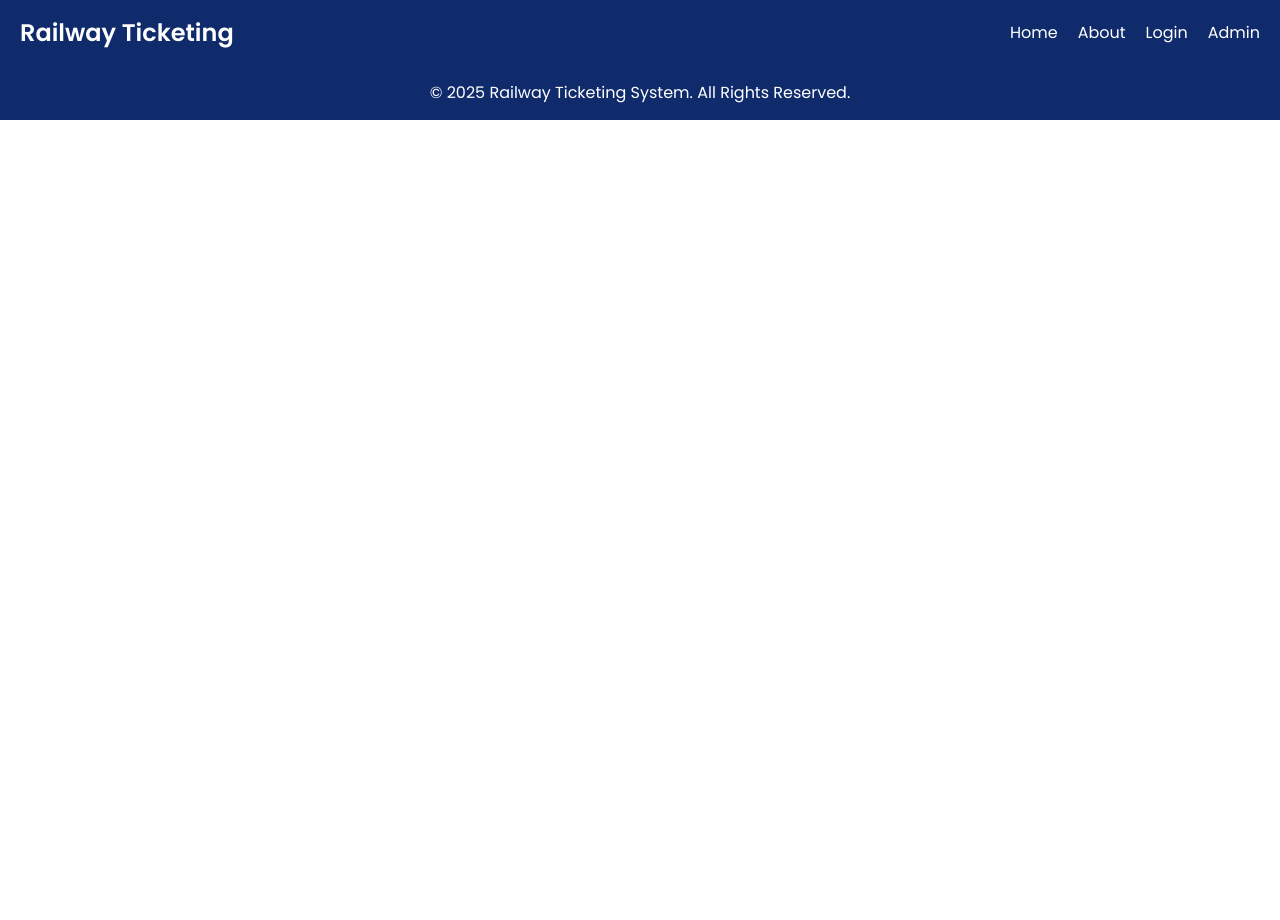
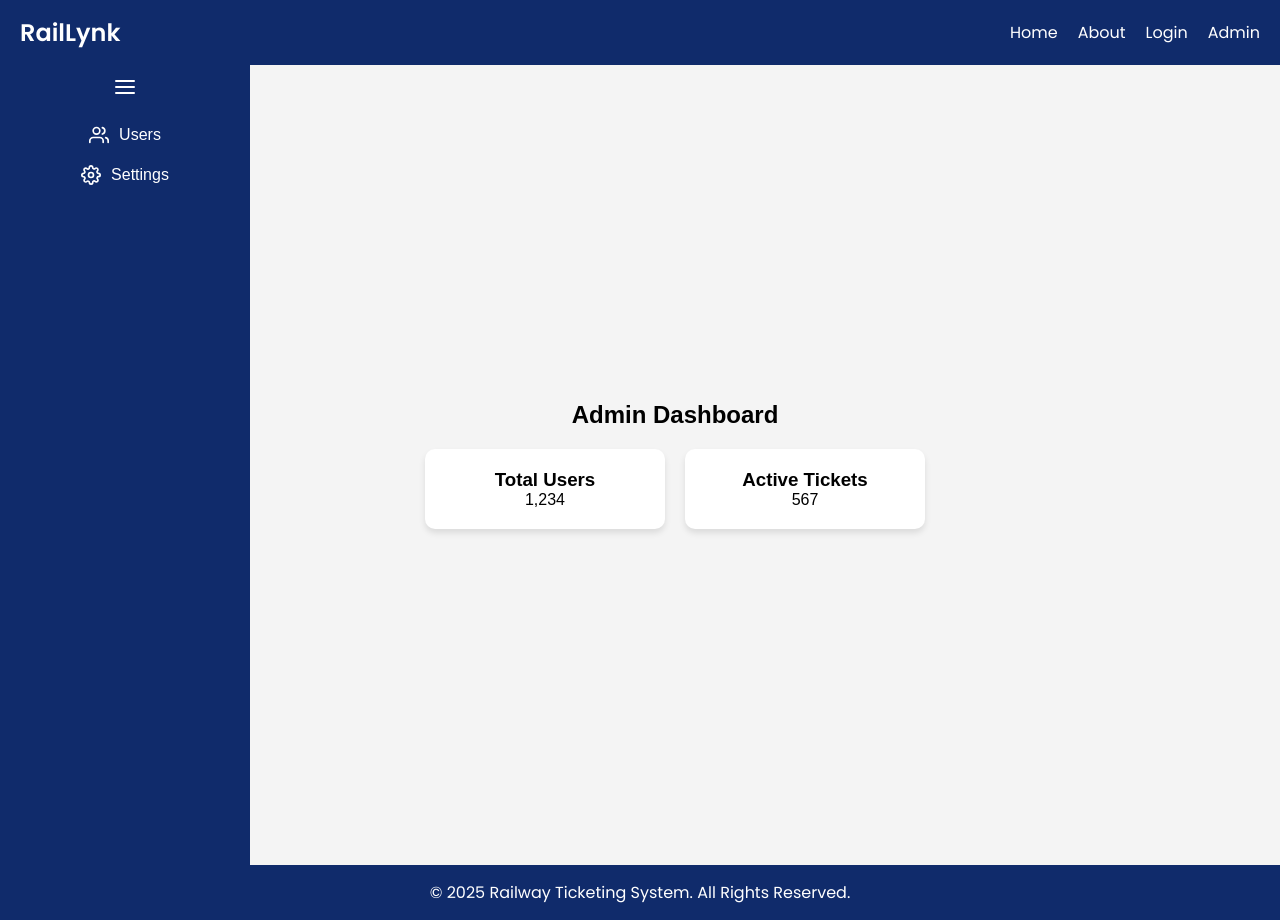
Before and after one commit to sandalu-umayanga/3yp-railLynk-front, a React (Vite) app: page /adminDashboard in a window 1280 px wide. Before the commit the page ends 800 px from the top, so only its background shows below. Built offline with nearby package versions, Linux system fonts and the light colour scheme.

Commit message:
adminDashoboard is added

```diff
--- a/package.json
+++ b/package.json
@@ -14,6 +14,7 @@
     "axios": "^1.7.9",
     "react": "^19.0.0",
     "react-dom": "^19.0.0",
+    "react-icons": "^5.5.0",
     "react-router-dom": "^7.2.0"
   },
   "devDependencies": {
--- a/src/App.jsx
+++ b/src/App.jsx
@@ -6,6 +6,7 @@ import Home from "./pages/Home";
 import Register from "./pages/Register";
 import AdminLogin from "./pages/AdminLogin";
 import ProtectedRoute from "./components/ProtectedRoute"; // Import the protected route
+import AdminDashboard from "./components/AdminDashboard";
 
 function App() {
   return (
@@ -21,6 +22,7 @@ function App() {
             <Route path="/adminregister" element={<Register />} />
           </Route>
           <Route path="/adminLogin" element={<AdminLogin />} />
+          <Route path="/adminDashboard" element={<AdminDashboard />} />
         </Routes>
       </div>
       <Footer />
--- /dev/null
+++ b/src/components/AdminDashboard.jsx
@@ -0,0 +1,52 @@
+import { useState } from "react";
+import { Link } from "react-router-dom";
+import { FiUsers, FiSettings, FiMenu } from "react-icons/fi";
+import "../styles/adminDashboard.css";
+
+const AdminDashboard = () => {
+  const [isSidebarOpen, setIsSidebarOpen] = useState(true);
+
+  return (
+    <div className="dashboard-container">
+      {/* Sidebar */}
+      <div className={`sidebar ${isSidebarOpen ? "open" : "closed"}`}>
+        <button className="menu-button" onClick={() => setIsSidebarOpen(!isSidebarOpen)}>
+          <FiMenu size={24} />
+        </button>
+
+        <ul className="menu-list">
+          <li>
+            <Link to="/admin/users" className="menu-item">
+              <FiUsers size={20} /> {isSidebarOpen && "Users"}
+            </Link>
+          </li>
+          <li>
+            <Link to="/admin/settings" className="menu-item">
+              <FiSettings size={20} /> {isSidebarOpen && "Settings"}
+            </Link>
+          </li>
+        </ul>
+      </div>
+
+      {/* Main Content */}
+      <div className="main-content">
+        <h1 className="dashboard-title">Admin Dashboard</h1>
+
+        <div className="stats-container">
+          {/* Example Stats Cards */}
+          <div className="stats-card">
+            <h3>Total Users</h3>
+            <p>1,234</p>
+          </div>
+
+          <div className="stats-card">
+            <h3>Active Tickets</h3>
+            <p>567</p>
+          </div>
+        </div>
+      </div>
+    </div>
+  );
+};
+
+export default AdminDashboard;
--- a/src/components/Navbar.jsx
+++ b/src/components/Navbar.jsx
@@ -11,7 +11,7 @@ const Navbar = () => {
 
   return (
     <nav className="navbar">
-      <div className="logo">Railway Ticketing</div>
+      <div className="logo">RailLynk</div>
 
       {/* Hamburger Icon */}
       <div className="hamburger" onClick={toggleMenu}>
--- /dev/null
+++ b/src/styles/adminDashboard.css
@@ -0,0 +1,130 @@
+/* General styles */
+.dashboard-container {
+    display: flex;
+    height: 100vh;
+    font-family: Arial, sans-serif;
+    background: #f4f4f4;
+  }
+
+  /* Sidebar */
+  .sidebar {
+    width: 250px;
+    background: var(--bar-color);
+    color: white;
+    transition: width 0.3s ease;
+    overflow: hidden;
+    display: flex;
+    flex-direction: column;
+    align-items: center;
+    position: absolute;
+    height: 100%;
+    z-index: 100;
+  }
+
+  .sidebar.closed {
+    width: 70px;
+  }
+
+  .menu-button {
+    background: none;
+    border: none;
+    color: white;
+    font-size: 1.5rem;
+    margin: 10px;
+    cursor: pointer;
+  }
+
+  .menu-list {
+    list-style: none;
+    padding: 0;
+    width: 100%;
+  }
+
+  .menu-list > li {
+    display: flex;
+    justify-content: center;
+  }
+
+  .menu-item {
+    display: flex;
+    align-items: center;
+    padding: 10px;
+    color: white;
+    text-decoration: none;
+    gap: 10px;
+    transition: background 0.3s ease;
+  }
+
+  .menu-item:hover {
+    background: #34495e;
+  }
+
+  /* Main Content */
+  .main-content {
+    display: flex;
+    flex-direction: column;
+    justify-content: center;
+    align-items: center;
+    flex-grow: 1;
+    padding: 20px;
+    margin-left: 70px;
+    text-align: center;
+}
+
+  .dashboard-title {
+    margin-bottom: 20px;
+    font-size: 24px;
+  }
+
+  /* Stats Cards */
+  .stats-container {
+    display: flex;
+    flex-direction: row;
+    width: 100%;
+    justify-content: center;
+    gap: 20px;
+    flex-wrap: wrap;
+  }
+
+  .stats-card {
+    display: flex;
+    flex-direction: column;
+    background: white;
+    padding: 20px;
+    border-radius: 10px;
+    box-shadow: 0px 4px 6px rgba(0, 0, 0, 0.1);
+    max-width: 200px;
+    width: 100%;
+    text-align: center;
+  }
+
+  /* Responsive Styles */
+  @media (max-width: 768px) {
+    .sidebar {
+      width: 70px;
+    }
+
+    .sidebar.open {
+      width: 200px;
+    }
+
+    .menu-item span {
+      display: none;
+    }
+
+    .sidebar.open .menu-item span {
+      display: inline;
+    }
+
+    .stats-container {
+      flex-direction: column;
+      align-items: center;
+    }
+  }
+
+
+  @media (max-width: 345px) {
+    .stats-card {
+      width: 100px;
+    }
+  }
```
Also changed, not shown: 1 other file (tests, documents, lock files or other folders).
